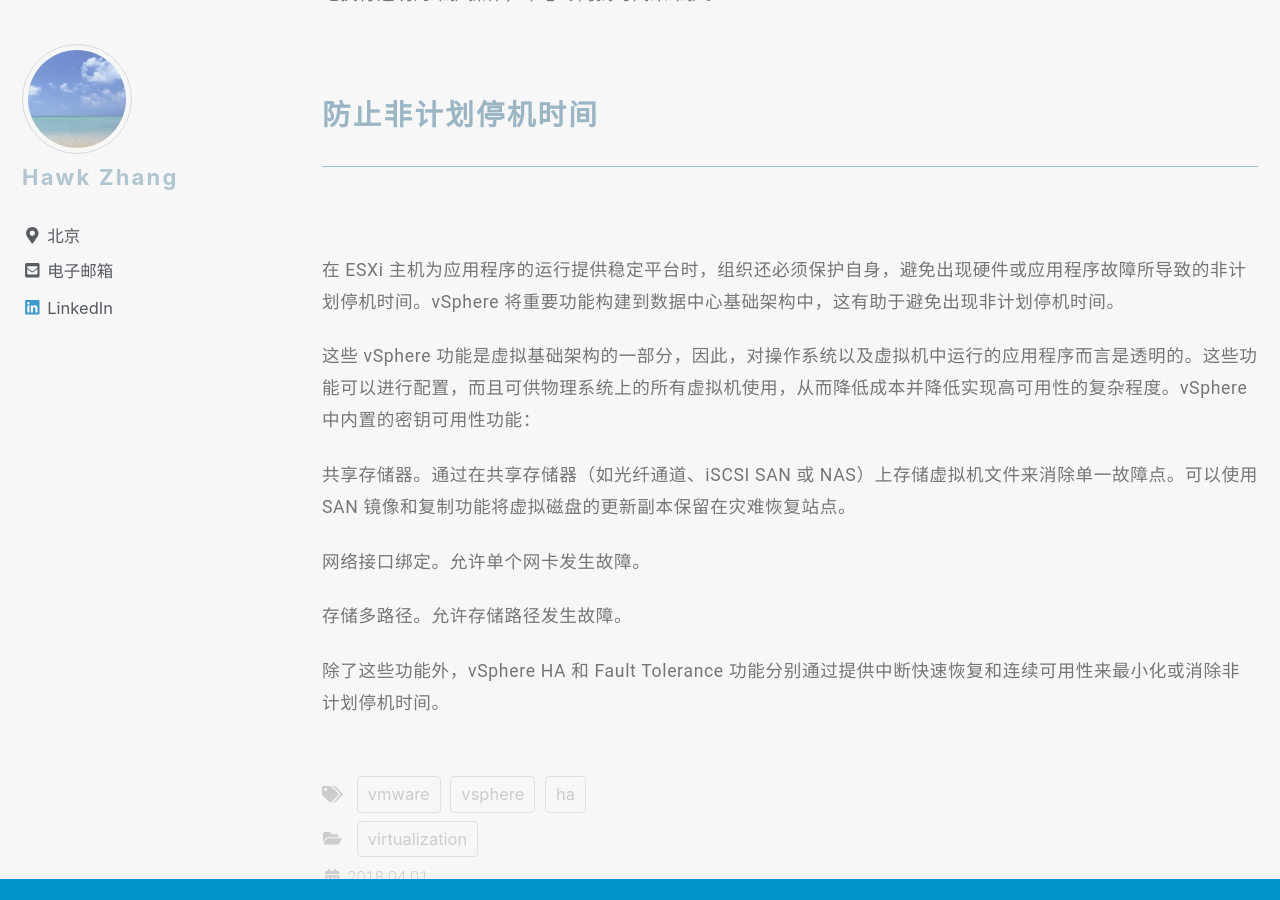
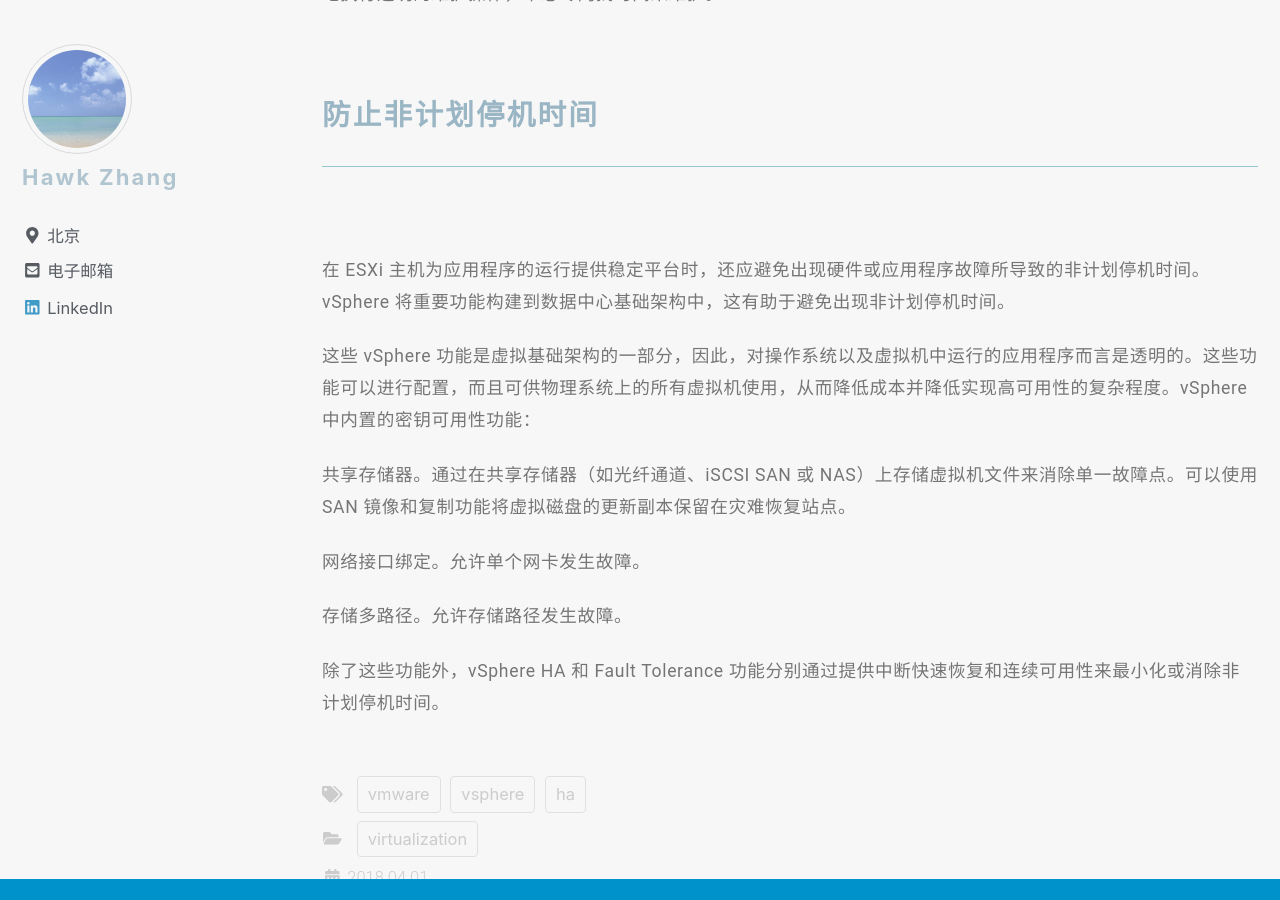
Before and after one commit to narru888/linotes_note, a Jekyll site: the page built from _posts/virtualizaion/2018-04-01-vsphere.ha.md, in a window 1280 px wide and 900 px high, scrolled down 1932 px. Built offline with Jekyll 4.4.1, drawn with Linux system fonts in a browser that asks for light colours; nearby versions of some CDN libraries; a script that is not in the unit is left out.

Commit message:
update on 2018-11-29 09:24:01 CST

```diff
--- a/_posts/virtualizaion/2018-04-01-vsphere.ha.md
+++ b/_posts/virtualizaion/2018-04-01-vsphere.ha.md
@@ -51,7 +51,7 @@ vSphere 可以显著减少计划的停机时间。由于 vSphere 环境中的工
 
 ### 防止非计划停机时间
 
-在 ESXi 主机为应用程序的运行提供稳定平台时，组织还必须保护自身，避免出现硬件或应用程序故障所导致的非计划停机时间。vSphere 将重要功能构建到数据中心基础架构中，这有助于避免出现非计划停机时间。
+在 ESXi 主机为应用程序的运行提供稳定平台时，还应避免出现硬件或应用程序故障所导致的非计划停机时间。vSphere 将重要功能构建到数据中心基础架构中，这有助于避免出现非计划停机时间。
 
 这些 vSphere 功能是虚拟基础架构的一部分，因此，对操作系统以及虚拟机中运行的应用程序而言是透明的。这些功能可以进行配置，而且可供物理系统上的所有虚拟机使用，从而降低成本并降低实现高可用性的复杂程度。vSphere 中内置的密钥可用性功能：
 
```
